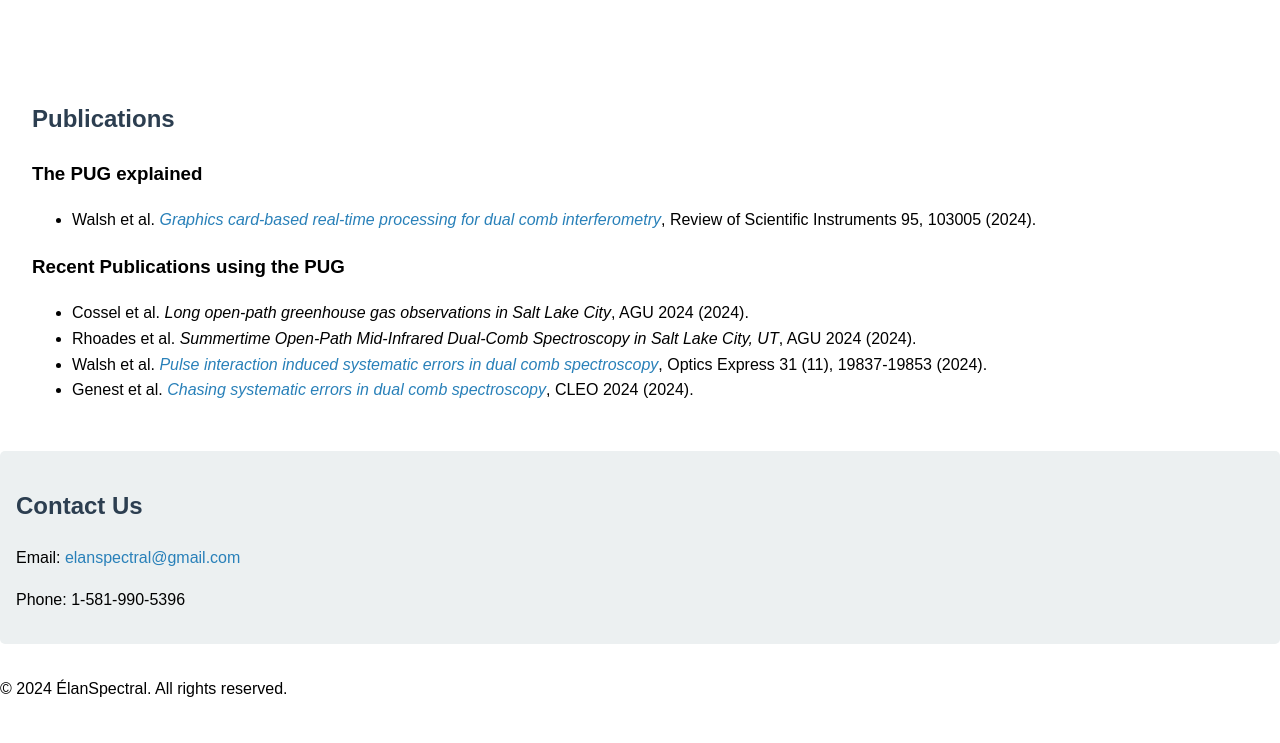
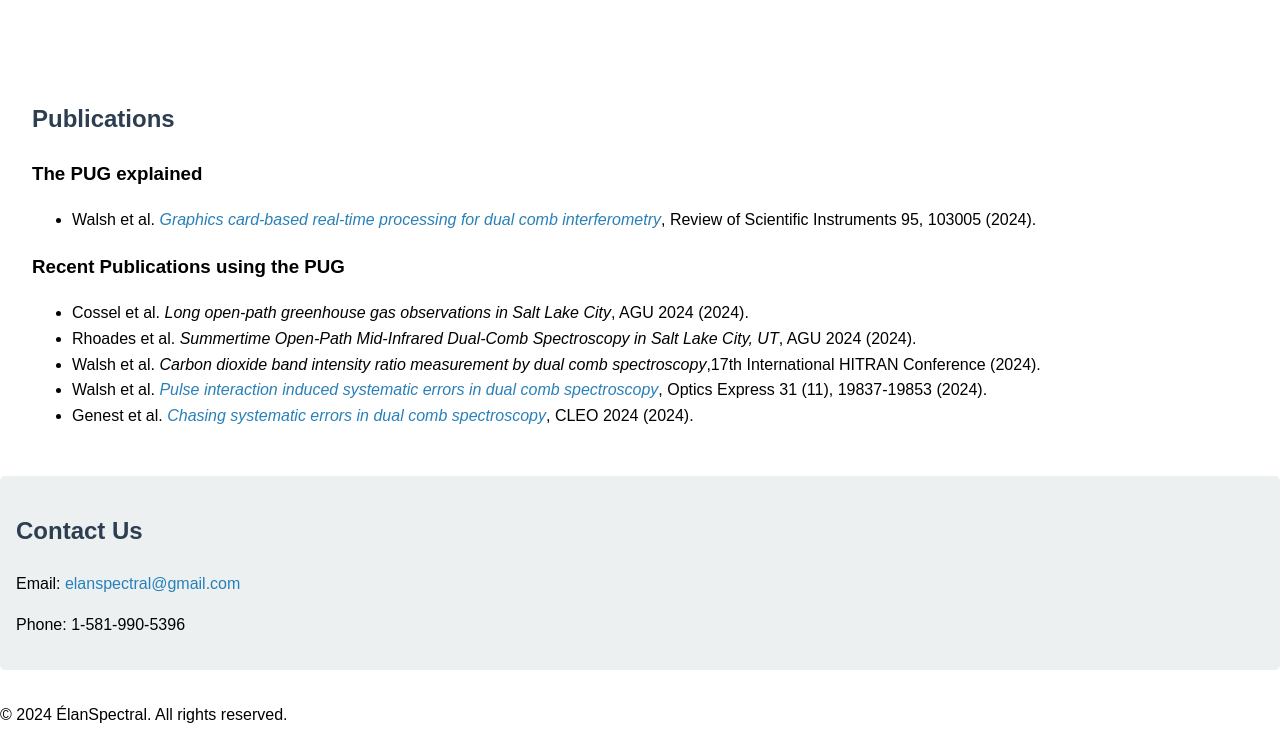
Before and after one commit to JeromeGenest/gh-pages, a plain HTML site: page index.html in a window 1280 px wide. Shown: the part 1955-2698 px from the top of the page. Before the commit the page ends 2673 px from the top, so only its background shows below. Drawn offline with Linux system fonts and the light colour scheme.

Commit message:
added Hitran paper

```diff
--- a/index.html
+++ b/index.html
@@ -200,6 +200,7 @@
     <ul>
         <li>Cossel et al. <em>Long open-path greenhouse gas observations in Salt Lake City</em>, AGU 2024 (2024).</li>
         <li>Rhoades et al. <em>Summertime Open-Path Mid-Infrared Dual-Comb Spectroscopy in Salt Lake City, UT</em>, AGU 2024 (2024).</li>
+        <li>Walsh et al. <em>Carbon dioxide band intensity ratio measurement by dual comb spectroscopy</em>,17th International HITRAN Conference (2024).</li>
         <li>Walsh et al. <a href="https://doi.org/10.1364/OE.523623" target="_blank"><em>Pulse interaction induced systematic errors in dual comb spectroscopy</em></a>, Optics Express 31 (11), 19837-19853 (2024).</li>
         <li>Genest et al. <a href="https://doi.org/10.1364/CLEO_AT.2024.AM4H.3" target="_blank"><em>Chasing systematic errors in dual comb spectroscopy</em></a>, CLEO 2024 (2024).</li>
     </ul>
```
